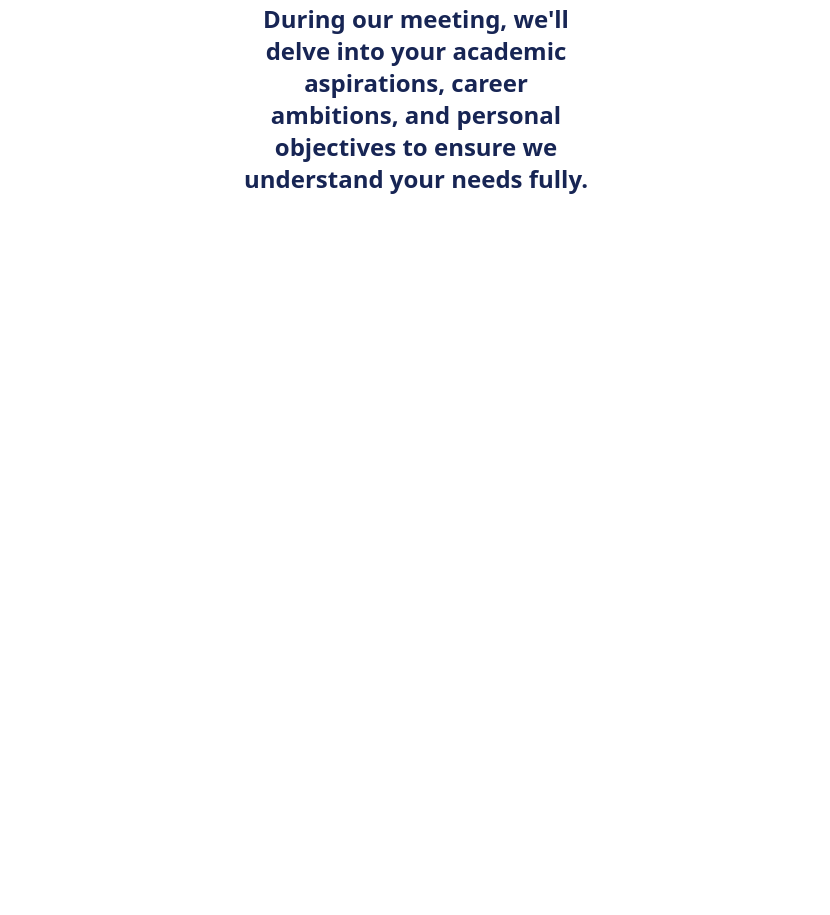
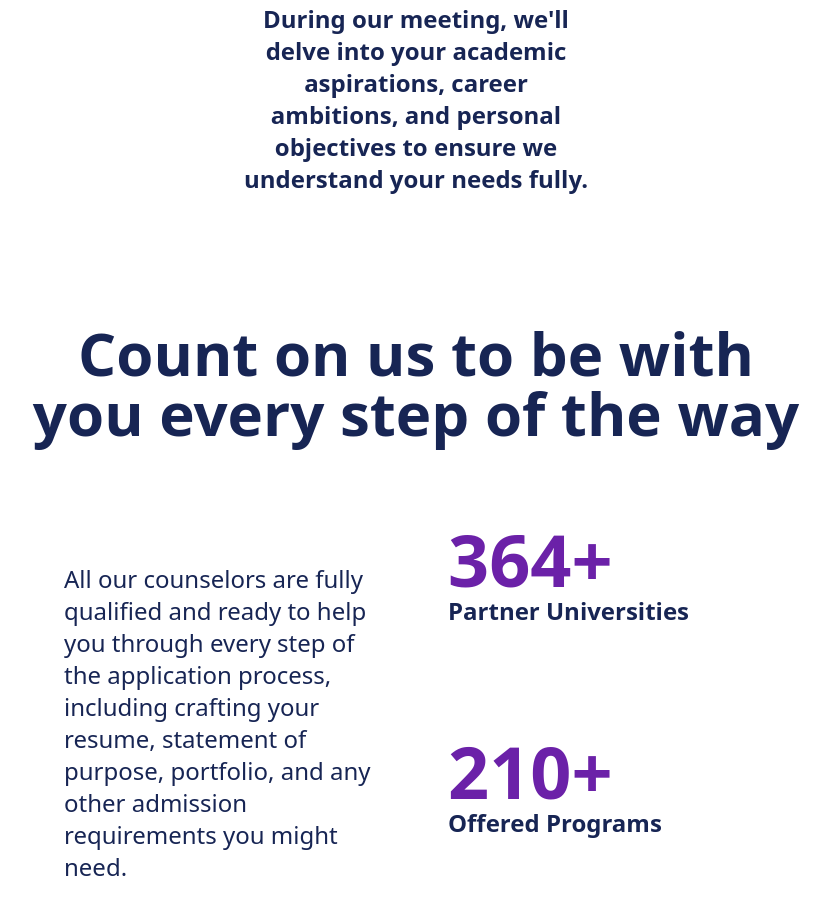
Before and after one commit to Ariya1388h/EduMator-Design, a website: page source/index.html in a window 1280 px wide. Shown: the part 3444-4359 px from the top of the page, without its empty margins (224-1054 px from the left). Drawn offline with Linux system fonts and the light colour scheme.

Commit message:
procces2 section

```diff
--- a/source/index.html
+++ b/source/index.html
@@ -21,7 +21,7 @@
         </nav>
     </header>
 
-    <!-- Home N/A -->
+    <!-- Home DONE -->
     <section class="h-dvh p-8 text-blue-950 flex flex-col justify-center items-center text-center" id="Home">
         <h1 class="font-bold leading-tight text-6xl">
             Discover Study Programs<br>around the globe<br>tailored for you
@@ -42,7 +42,7 @@
           </div>
     </section>
 
-    <!-- About  N/A -->
+    <!-- About  DONE-->
     <section class="h-auto id="about">
         <div class="max-h-[100vh] grid grid-cols-4 grid-rows-2 gap-4 p-10">
             <div class="col-start-1 col-span-2 p-16 pt-20 text-2xl">
@@ -65,7 +65,7 @@
         </div>
     </section>
 
-    <!-- Services  N/A -->
+    <!-- Services  DONE -->
     <section class="h-auto mt-32" id="services">
         <h1 class="font-semibold text-6xl text-center text-blue-950 m-24">We help find degree programs in 30+ country</h1>
 
@@ -88,7 +88,7 @@
         </div>
     </section>
 
-    <!-- Proccess  N/A -->
+    <!-- Proccess  DONE -->
     <section class="h-auto mt-32" id="proccess">
         <h2 class="font-semibold text-purple-800 text-xl text-center">What's The Proccess?</h2>
         <h1 class="font-semibold text-blue-950 text-6xl text-center mt-5">Let's start with a FREE short meeting</h1>
@@ -114,7 +114,23 @@
     </section>
 
     <!-- Proccess2  N/A -->
-    <section class="h-dvh" id="proccess2"></section>
+    <section class="h-auto mt-32 flex justify-center items-center flex-col text-center" id="proccess2">
+        <h1 class="font-bold text-blue-950 text-6xl text-center w-3/5">Count on us to be with you every step of the way</h1>
+
+        <div class="grid grid-cols-2 grid-rows-2 mx-72 mt-20 gap-16">
+            <div class="col-span-1 row-span-2">
+                <p class="mt-10 text-2xl text-left">All our counselors are fully qualified and ready to help you through every step of the application process, including crafting your resume, statement of purpose, portfolio, and any other admission requirements you might need.</p>
+            </div>
+            <div class="col-span-1 row-span-1 col-start-2 row-start-1 text-left">
+                <h1 class="text-purple-800 text-7xl font-bold">364+</h1>
+                <p class="text-blue-950 text-2xl font-semibold">Partner Universities</p>
+            </div>
+            <div class="col-span-1 row-span-1 col-start-2 row-start-2 text-left">
+                <h1 class="text-purple-800 text-7xl font-bold">210+</h1>
+                <p class="text-blue-950 text-2xl font-semibold">Offered Programs</p>
+            </div>
+        </div>
+    </section>
 
     <!-- Pricing N/A -->
     <section class="h-dvh" id="pricing"></section>
@@ -126,7 +142,7 @@
 
 
 
-    <!-- Footer  N/A -->
+    <!-- Footer  DONE -->
     <section class="h-dvh bg-blue-950 flex justify-center" id="footer">
         <footer class="h-7/12 w-11/12 bg-white rounded-t-3xl p-20">
             <div class="grid grid-cols-5 grid-rows-2 h-5/6">
```
Also changed, not shown: source/style.css.
